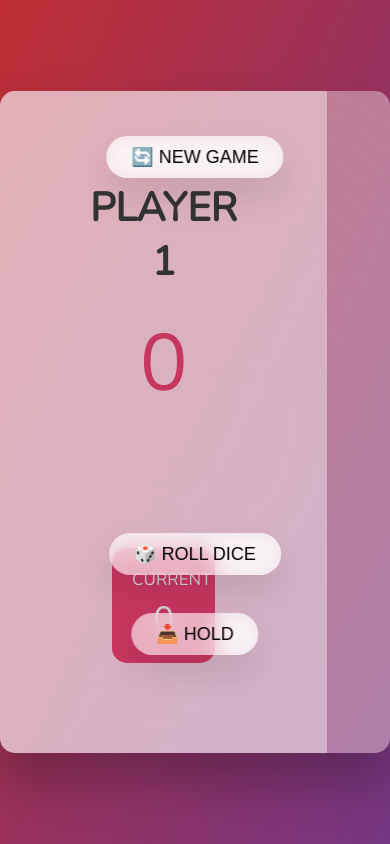
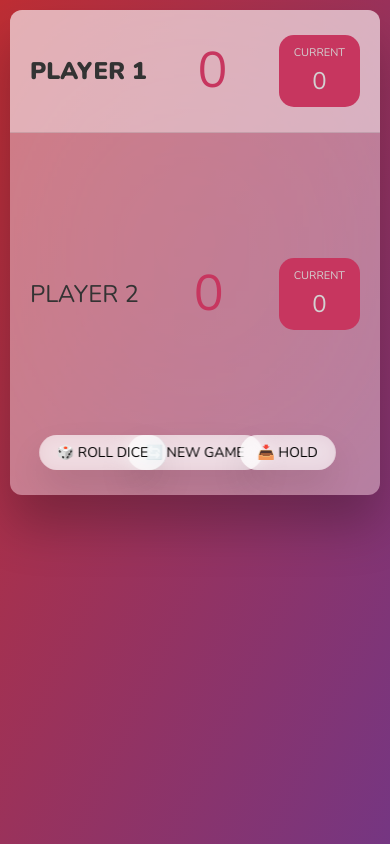
Before and after one commit to mohamed-hossam1/Pig-Game, a plain HTML site: page index.html in a window 390 px wide. Both pictures are taken after a click on the button "🔄 NEW GAME". Drawn offline with nearby package versions, Linux system fonts and the light colour scheme.

Commit message:
make Pig Game fully responsive across all screen sizes

```diff
--- a/script.js
+++ b/script.js
@@ -1,70 +1,117 @@
 'use strict';
 
-const fristScore = document.getElementById("score--0");
-const secondScore = document.getElementById("score--1");
+const firstScore   = document.getElementById("score--0");
+const secondScore  = document.getElementById("score--1");
 
-const diceImage = document.querySelector(".dice")
+const diceImage    = document.querySelector(".dice");
 
-const fristCurrent = document.getElementById("current--0");
+const firstCurrent  = document.getElementById("current--0");
 const secondCurrent = document.getElementById("current--1");
 
-const dices = ["./images/dice-1.png","./images/dice-2.png","./images/dice-3.png","./images/dice-4.png","./images/dice-5.png","./images/dice-6.png"]
-let score = 0
-let flag = true
-let GameOver = false
+const dices = [
+  "./images/dice-1.png",
+  "./images/dice-2.png",
+  "./images/dice-3.png",
+  "./images/dice-4.png",
+  "./images/dice-5.png",
+  "./images/dice-6.png",
+];
 
-const togglePlayer = function(){
-    score = 0
-    flag = !flag
-    fristCurrent.textContent = 0
-    secondCurrent.textContent = 0
-    document.querySelector(".player--0").classList.toggle("player--active")
-    document.querySelector(".player--1").classList.toggle("player--active")
-}
+let score    = 0;
+let flag     = true;   // true = player 1's turn
+let gameOver = false;
 
-const roll = function(){
-    if(GameOver) return
-    let randomDice = Math.floor(Math.random()*6)
-    diceImage.src = dices[randomDice]
+/* ─── helpers ─── */
+const isMobile = () => window.innerWidth <= 600;
 
-    if(diceImage.style.opacity == 0) diceImage.style.opacity = 1
+const togglePlayer = function () {
+  score = 0;
+  flag  = !flag;
+  firstCurrent.textContent  = 0;
+  secondCurrent.textContent = 0;
+  document.querySelector(".player--0").classList.toggle("player--active");
+  document.querySelector(".player--1").classList.toggle("player--active");
+};
 
-    if(randomDice === 0) togglePlayer()
-    else score+=randomDice+1
+/* On mobile the dice is a regular in-flow element sitting between the two
+   player rows. We move it into / out of the DOM at the right spot so it
+   always appears between the players on small screens. */
+const positionDice = function () {
+  const main     = document.querySelector("main");
+  const player0  = document.querySelector(".player--0");
+  const player1  = document.querySelector(".player--1");
 
-    if(flag) fristCurrent.textContent = score
-    else secondCurrent.textContent = score
+  if (isMobile()) {
+    // Insert between the two player sections if not already there
+    if (diceImage.parentElement !== main || !diceImage.previousElementSibling?.classList.contains("player--0")) {
+      main.insertBefore(diceImage, player1);
+    }
+  } else {
+    // Put it back at the end of main (absolute positioning handles the rest)
+    if (!diceImage.nextElementSibling?.classList.contains("btn--new")) {
+      main.appendChild(diceImage);
+    }
+  }
+};
 
-}
+/* ─── roll ─── */
+const roll = function () {
+  if (gameOver) return;
 
-const holdScore = function(){
-    if(GameOver) return
-    fristScore.textContent = Number(fristScore.textContent) + Number(fristCurrent.textContent)
-    secondScore.textContent = Number(secondScore.textContent) + Number(secondCurrent.textContent)
-    if(Number(fristScore.textContent)>=100){
-        document.querySelector(".player--0").classList.add("player--winner")
-        GameOver = true
-    }
-    else if(Number(secondScore.textContent)>=100){
-        document.querySelector(".player--1").classList.add("player--winner")
-        GameOver = true
-    }
-    else togglePlayer()
-}
+  const randomDice = Math.floor(Math.random() * 6);
+  diceImage.src          = dices[randomDice];
+  diceImage.style.opacity = 1;
 
+  if (randomDice === 0) {
+    togglePlayer();
+  } else {
+    score += randomDice + 1;
+  }
 
-const reset = function(){
-    fristScore.textContent = 0
-    secondScore.textContent = 0
-    diceImage.style.opacity = 0
-    fristCurrent.textContent = 0
-    secondCurrent.textContent = 0
-    document.querySelector(".player--1").classList.remove("player--winner")
-    document.querySelector(".player--0").classList.remove("player--winner")
-    GameOver = false
-    score = 0
-}
+  if (flag) firstCurrent.textContent  = score;
+  else      secondCurrent.textContent = score;
+};
 
-document.querySelector(".btn--new").addEventListener("click",reset)
-document.querySelector(".btn--roll").addEventListener("click",roll)
-document.querySelector(".btn--hold").addEventListener("click",holdScore)
+/* ─── hold ─── */
+const holdScore = function () {
+  if (gameOver) return;
+
+  firstScore.textContent  = Number(firstScore.textContent)  + Number(firstCurrent.textContent);
+  secondScore.textContent = Number(secondScore.textContent) + Number(secondCurrent.textContent);
+
+  if (Number(firstScore.textContent) >= 100) {
+    document.querySelector(".player--0").classList.add("player--winner");
+    gameOver = true;
+  } else if (Number(secondScore.textContent) >= 100) {
+    document.querySelector(".player--1").classList.add("player--winner");
+    gameOver = true;
+  } else {
+    togglePlayer();
+  }
+};
+
+/* ─── reset ─── */
+const reset = function () {
+  firstScore.textContent   = 0;
+  secondScore.textContent  = 0;
+  diceImage.style.opacity  = 0;
+  firstCurrent.textContent  = 0;
+  secondCurrent.textContent = 0;
+
+  document.querySelector(".player--0").classList.remove("player--winner", "player--active");
+  document.querySelector(".player--1").classList.remove("player--winner", "player--active");
+  document.querySelector(".player--0").classList.add("player--active");
+
+  gameOver = false;
+  score    = 0;
+  flag     = true;
+};
+
+/* ─── event listeners ─── */
+document.querySelector(".btn--new").addEventListener("click",  reset);
+document.querySelector(".btn--roll").addEventListener("click", roll);
+document.querySelector(".btn--hold").addEventListener("click", holdScore);
+
+/* Re-position dice on resize */
+window.addEventListener("resize", positionDice);
+positionDice(); // run once on load
--- a/style.css
+++ b/style.css
@@ -1,108 +1,119 @@
-@import url('https://fonts.googleapis.com/css2?family=Nunito&display=swap');
+@import url('https://fonts.googleapis.com/css2?family=Nunito:wght@300;400;700;900&display=swap');
 
 * {
   margin: 0;
   padding: 0;
-  box-sizing: inherit;
+  box-sizing: border-box;
 }
 
 html {
   font-size: 62.5%;
-  box-sizing: border-box;
 }
 
 body {
   font-family: 'Nunito', sans-serif;
   font-weight: 400;
-  height: 100vh;
+  min-height: 100vh;
   color: #333;
   background-image: linear-gradient(to top left, #753682 0%, #bf2e34 100%);
   display: flex;
   align-items: center;
   justify-content: center;
   text-transform: uppercase;
+  padding: 2rem;
 }
 
-main{
+main {
   position: relative;
   background-color: rgba(255, 255, 255, 0.373);
   box-shadow: 0 3rem 5rem rgba(0, 0, 0, 0.25);
   backdrop-filter: blur(200px);
   display: flex;
-  width: 1000px;
+  flex-direction: row;
+  width: min(1000px, 100%);
   border-radius: 15px;
   overflow: hidden;
+  min-height: 600px;
 }
 
-.player{
+/* ===================== PLAYERS ===================== */
+.player {
   flex: 1;
   text-align: center;
-  padding: 90px;
+  padding: clamp(3rem, 8vw, 9rem) clamp(1.5rem, 4vw, 9rem);
+  display: flex;
+  flex-direction: column;
+  align-items: center;
 }
 
-.player--active{
+.player--active {
   background-color: rgba(255, 255, 255, 0.4);
 }
 
-.player--active .name{
+.player--active .name {
   font-weight: 900;
 }
 
-.player--winner{
-  background-color: rgb(47, 47, 47)
+.player--winner {
+  background-color: rgb(47, 47, 47);
 }
 
-.player--winner .name{
+.player--winner .name {
   font-weight: 900;
   color: rgb(199, 54, 95);
 }
 
-.name{
-  font-size: 4rem;
-  margin-bottom: 20px;
+/* ===================== NAME ===================== */
+.name {
+  font-size: clamp(2.4rem, 4vw, 4rem);
+  margin-bottom: clamp(1rem, 2vw, 2rem);
   font-weight: 300;
 }
 
-.score{
-  font-size: 8rem;
-  margin-bottom: 130px;
+/* ===================== SCORE ===================== */
+.score {
+  font-size: clamp(5rem, 10vw, 8rem);
+  margin-bottom: clamp(4rem, 10vw, 13rem);
   color: rgb(199, 54, 95);
+  line-height: 1;
 }
 
-.current{
+/* ===================== CURRENT ===================== */
+.current {
   background-color: rgb(199, 54, 95);
-  width: 70%;
+  width: min(70%, 18rem);
   margin: 0 auto;
-  padding: 20px;
+  padding: clamp(1rem, 2vw, 2rem);
   border-radius: 15px;
   color: rgb(211, 209, 209);
 }
 
-.current-label{
-  font-size: 1.7rem;
+.current-label {
+  font-size: clamp(1.2rem, 2vw, 1.7rem);
   margin-bottom: 5px;
 }
 
-
-.current-score{
-  font-size: 3.5rem;
+.current-score {
+  font-size: clamp(2.5rem, 4vw, 3.5rem);
 }
 
-.dice{
-  position:absolute;
+/* ===================== DICE ===================== */
+.dice {
+  position: absolute;
   left: 50%;
   top: 40%;
-  transform: translate(-50%,-50%);
-  height: 10rem;
+  transform: translate(-50%, -50%);
+  height: clamp(6rem, 10vw, 10rem);
   box-shadow: 0 2rem 5rem rgba(0, 0, 0, 0.2);
   opacity: 0;
-
+  transition: opacity 0.3s;
 }
 
-.btn{
-  position:absolute;
-  padding: 10px 25px;
-  font-size: 1.8rem;
+/* ===================== BUTTONS ===================== */
+.btn {
+  position: absolute;
+  padding: clamp(0.6rem, 1.5vw, 1rem) clamp(1.5rem, 3vw, 2.5rem);
+  font-size: clamp(1.3rem, 2vw, 1.8rem);
   cursor: pointer;
   background-color: rgba(255, 255, 255, 0.6);
   backdrop-filter: blur(10px);
@@ -111,22 +122,152 @@ main{
   box-shadow: 0 1.75rem 3.5rem rgba(0, 0, 0, 0.1);
   font-weight: 400;
   text-transform: uppercase;
+  font-family: 'Nunito', sans-serif;
+  white-space: nowrap;
+  transition: background-color 0.2s, transform 0.1s;
 }
 
-.btn--new{
+.btn:active {
+  transform: translate(-50%, -50%) scale(0.96);
+}
+
+.btn--new {
   left: 50%;
   top: 10%;
-  transform: translate(-50%,-50%);
+  transform: translate(-50%, -50%);
 }
 
-.btn--roll{
+.btn--roll {
   left: 50%;
   top: 70%;
-  transform: translate(-50%,-50%);
+  transform: translate(-50%, -50%);
 }
 
-.btn--hold{
+.btn--hold {
   left: 50%;
   top: 82%;
-  transform: translate(-50%,-50%);
+  transform: translate(-50%, -50%);
 }
+
+/* ===================== MOBILE (<600px) ===================== */
+@media (max-width: 600px) {
+  body {
+    padding: 1rem;
+    align-items: flex-start;
+  }
+
+  main {
+    flex-direction: column;
+    min-height: unset;
+    width: 100%;
+    border-radius: 12px;
+    padding-bottom: 14rem; /* space for buttons at bottom */
+  }
+
+  .player {
+    padding: 2.5rem 2rem;
+    width: 100%;
+    flex-direction: row;
+    justify-content: space-between;
+    align-items: center;
+    gap: 1rem;
+  }
+
+  .player--0 {
+    border-bottom: 1px solid rgba(0,0,0,0.1);
+  }
+
+  .name {
+    font-size: 2.4rem;
+    margin-bottom: 0;
+    min-width: 8rem;
+    text-align: left;
+  }
+
+  .score {
+    font-size: 5rem;
+    margin-bottom: 0;
+    flex: 1;
+    text-align: center;
+  }
+
+  .current {
+    width: auto;
+    min-width: 8rem;
+    padding: 1rem 1.5rem;
+    margin: 0;
+  }
+
+  .current-label {
+    font-size: 1.1rem;
+  }
+
+  .current-score {
+    font-size: 2.4rem;
+  }
+
+  /* Buttons fixed at bottom in a row */
+  .btn--new,
+  .btn--roll,
+  .btn--hold {
+    position: absolute;
+    transform: translateX(-50%);
+    font-size: 1.4rem;
+    padding: 0.8rem 1.8rem;
+  }
+
+  .btn--roll {
+    left: 25%;
+    bottom: 2.5rem;
+    top: unset;
+    transform: translateX(-50%);
+  }
+
+  .btn--new {
+    left: 50%;
+    bottom: 2.5rem;
+    top: unset;
+    transform: translateX(-50%);
+  }
+
+  .btn--hold {
+    left: 75%;
+    bottom: 2.5rem;
+    top: unset;
+    transform: translateX(-50%);
+  }
+
+  .dice {
+    /* sit between the two players */
+    position: relative;
+    display: block;
+    left: unset;
+    top: unset;
+    transform: none;
+    margin: 1.5rem auto;
+    height: 7rem;
+  }
+}
+
+/* ===================== TABLET (601–900px) ===================== */
+@media (min-width: 601px) and (max-width: 900px) {
+  main {
+    min-height: 500px;
+  }
+
+  .player {
+    padding: 5rem 3rem;
+  }
+
+  .score {
+    margin-bottom: 8rem;
+  }
+
+  .dice {
+    height: 8rem;
+    top: 38%;
+  }
+
+  .btn--roll  { top: 68%; }
+  .btn--hold  { top: 81%; }
+}
```
